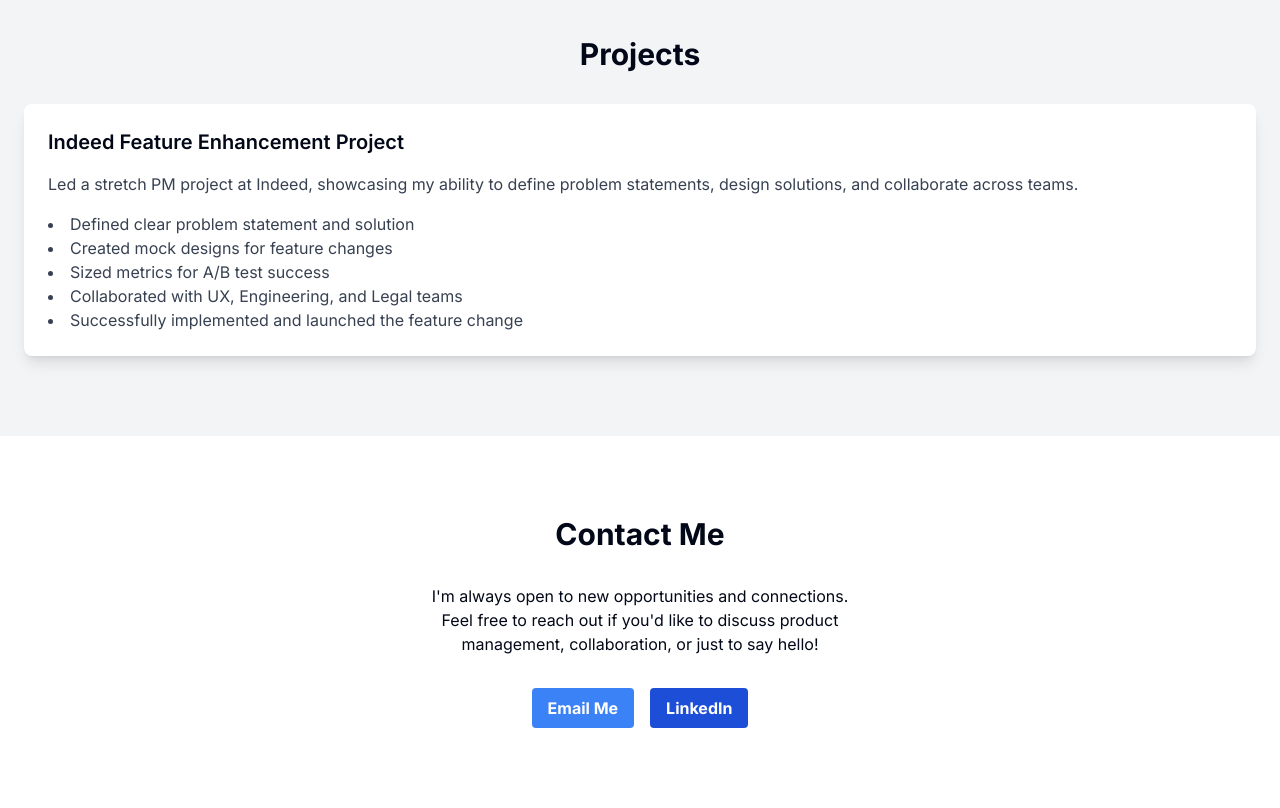
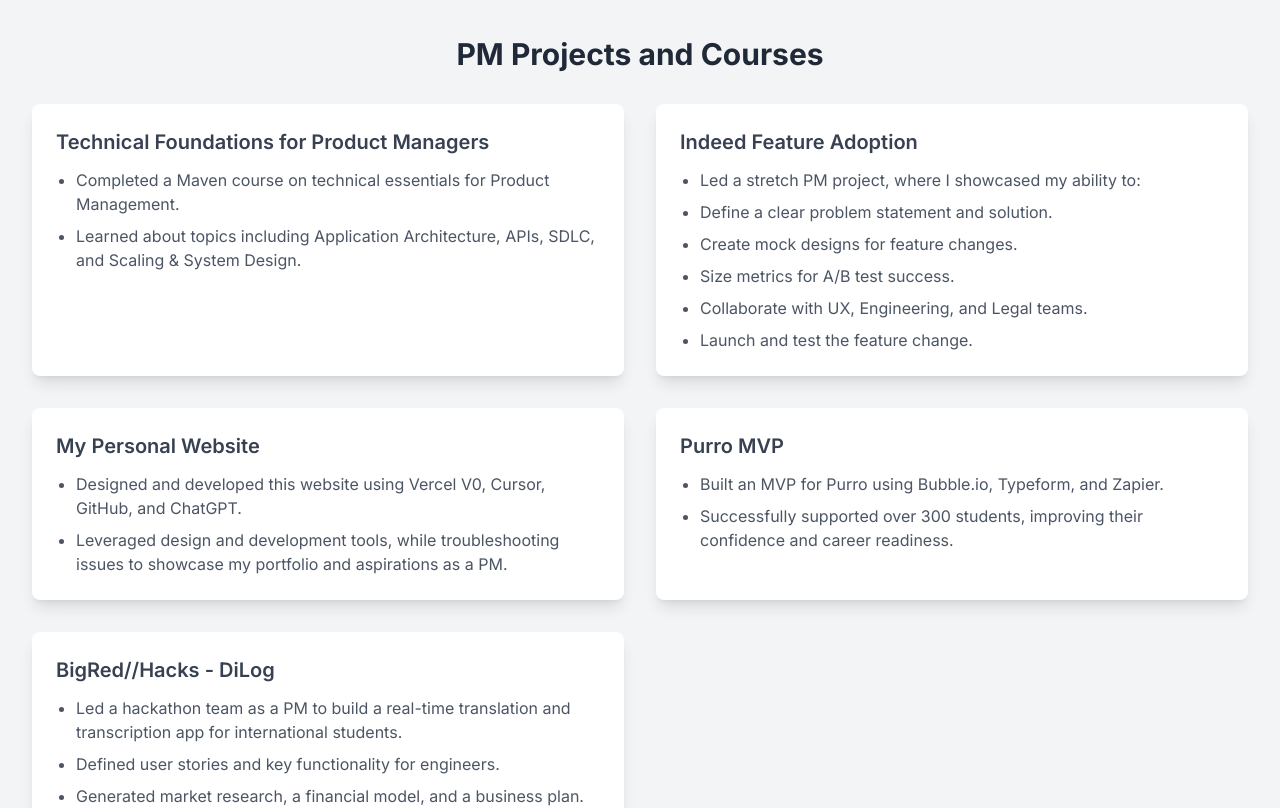
Before and after one commit to eroach3rd/personal-website, a Next.js app: page / in a window 1280 px wide. Shown: the part 2240-3048 px from the top of the page. Built offline with nearby package versions, Linux system fonts and the light colour scheme.

Commit message:
Update Projects.tsx

```diff
--- a/app/component/Projects.tsx
+++ b/app/component/Projects.tsx
@@ -1,21 +1,64 @@
 export default function Projects() {
+  const projects = [
+    {
+      title: "Technical Foundations for Product Managers",
+      description: ["Completed a Maven course on technical essentials for Product Management.",
+                   "Learned about topics including Application Architecture, APIs, SDLC, and Scaling & System Design.",
+                   ],
+    },
+    {
+      title: "Indeed Feature Adoption",
+      description: [
+        "Led a stretch PM project, where I showcased my ability to:",
+        "Define a clear problem statement and solution.",
+        "Create mock designs for feature changes.",
+        "Size metrics for A/B test success.",
+        "Collaborate with UX, Engineering, and Legal teams.",
+        "Launch and test the feature change.",
+        ],
+    },
+    {
+      title: "My Personal Website",
+      description: [
+        "Designed and developed this website using Vercel V0, Cursor, GitHub, and ChatGPT.",
+        "Leveraged design and development tools, while  troubleshooting issues to showcase my portfolio and aspirations as a PM.",
+      ],
+    },
+    {
+      title: "Purro MVP",
+      description: [
+        "Built an MVP for Purro using Bubble.io, Typeform, and Zapier.",
+        "Successfully supported over 300 students, improving their confidence and career readiness.",
+      ],
+    },
+ {
+      title: "BigRed//Hacks - DiLog",
+      description: [
+        "Led a hackathon team as a PM to build a real-time translation and transcription app for international students.",
+        "Defined user stories and key functionality for engineers.",
+        "Generated market research, a financial model, and a business plan.",
+        "Developed a presentation that resulted in us winning Best Business Proposal!",
+      ],
+    },
+  ]
+
   return (
     <section id="projects" className="py-20 bg-gray-100">
-      <div className="container mx-auto px-6">
-        <h2 className="text-3xl font-bold mb-8 text-center">Projects</h2>
-        <div className="bg-white rounded-lg shadow-lg p-6">
-          <h3 className="text-xl font-semibold mb-4">Indeed Feature Enhancement Project</h3>
-          <p className="text-gray-700 mb-4">
-            Led a stretch PM project at Indeed, showcasing my ability to define problem statements,
-            design solutions, and collaborate across teams.
-          </p>
-          <ul className="list-disc list-inside text-gray-700">
-            <li>Defined clear problem statement and solution</li>
-            <li>Created mock designs for feature changes</li>
-            <li>Sized metrics for A/B test success</li>
-            <li>Collaborated with UX, Engineering, and Legal teams</li>
-            <li>Successfully implemented and launched the feature change</li>
-          </ul>
+      <div className="container mx-auto px-4 sm:px-6 lg:px-8">
+        <h2 className="text-3xl font-bold mb-8 text-center text-gray-800">PM Projects and Courses</h2>
+        <div className="grid grid-cols-1 md:grid-cols-2 gap-8">
+          {projects.map((project, index) => (
+            <div key={index} className="bg-white rounded-lg shadow-lg overflow-hidden">
+              <div className="p-6">
+                <h3 className="text-xl font-semibold mb-3 text-gray-700">{project.title}</h3>
+                <ul className="list-disc pl-5 text-gray-600 space-y-2">
+                  {project.description.map((item, itemIndex) => (
+                    <li key={itemIndex}>{item}</li>
+                  ))}
+                </ul>
+              </div>
+            </div>
+          ))}
         </div>
       </div>
     </section>
```
